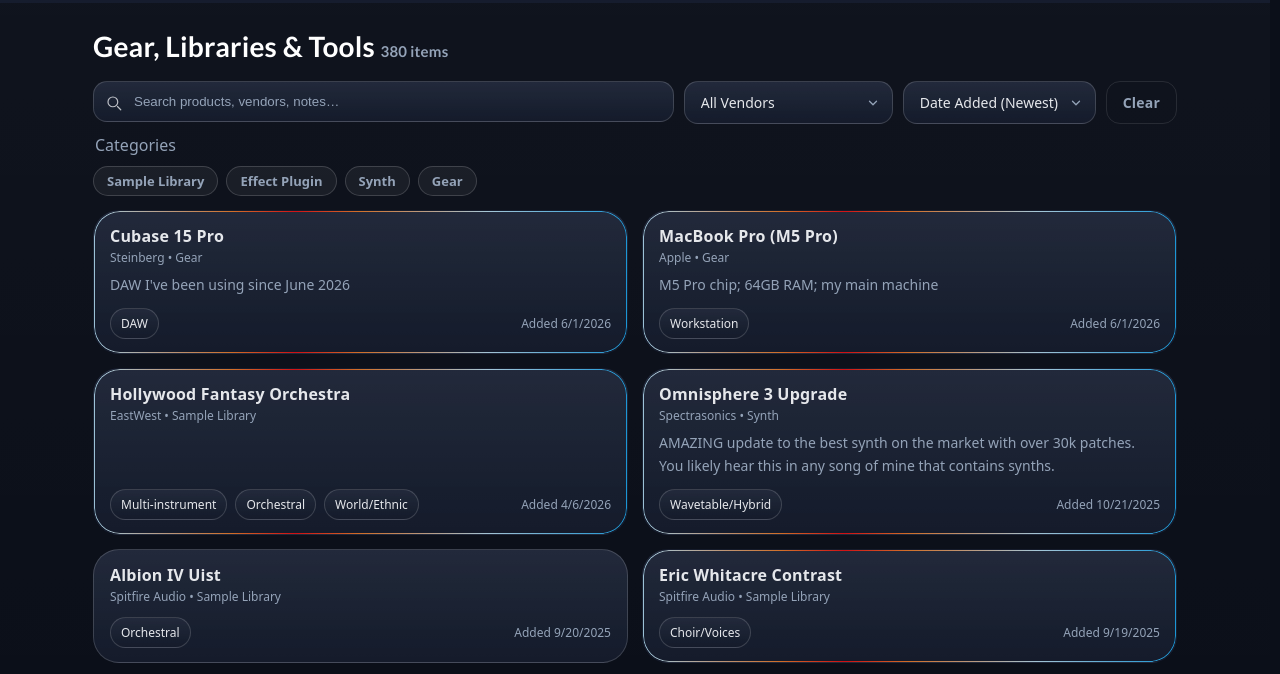
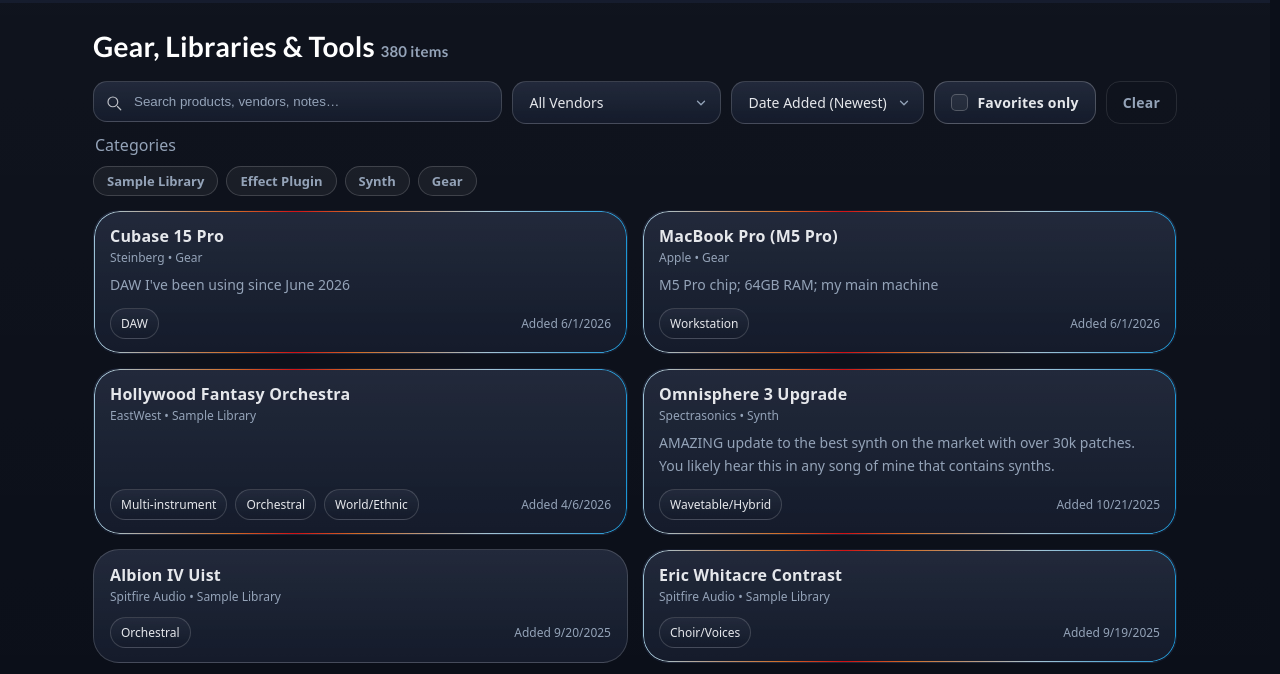
Before and after one commit to PokestirVGM/Pokestir-Website, a plain HTML site: page gearAndSoftware.html in a window 1280 px wide. Both pictures are taken after a click on the button "Clear". Shown: the part 65-739 px from the top of the page. Drawn offline with Linux system fonts and the light colour scheme.

Commit message:
favorites toggle gear

```diff
--- a/gear.css
+++ b/gear.css
@@ -5,8 +5,41 @@
 
 /* ── Search / filter controls ── */
 .controls {
-  display: grid; grid-template-columns: 1fr auto auto auto; gap: 10px;
+  display: grid; grid-template-columns: 1fr auto auto auto auto; gap: 10px;
   margin: 0 0 10px;
+}
+
+/* Favorites-only toggle — a checkbox styled to match .btn's footprint */
+.fav-toggle {
+  display: inline-flex; align-items: center; gap: 9px; cursor: pointer;
+  padding: 11px 16px; border-radius: var(--radius-md);
+  border: 1px solid var(--line-strong); background: var(--surface);
+  color: var(--text); font-size: 14px; font-weight: 700; letter-spacing: .2px;
+  white-space: nowrap; user-select: none;
+  transition: border-color .15s ease, background .15s ease;
+}
+.fav-toggle:hover { border-color: var(--line-bright); }
+.fav-toggle input {
+  position: absolute; width: 1px; height: 1px; padding: 0; margin: -1px;
+  overflow: hidden; clip: rect(0,0,0,0); white-space: nowrap; border: 0;
+}
+.fav-toggle__box {
+  flex: 0 0 auto; width: 17px; height: 17px; border-radius: 5px;
+  border: 1px solid var(--line-strong); background: rgba(255,255,255,.05);
+  display: inline-flex; align-items: center; justify-content: center;
+  transition: background .15s ease, border-color .15s ease;
+}
+.fav-toggle__box::after {
+  content: ""; width: 8px; height: 5px;
+  border-left: 2px solid var(--on-ring); border-bottom: 2px solid var(--on-ring);
+  transform: rotate(-45deg) translate(1px, -1px); opacity: 0;
+}
+.fav-toggle input:checked + .fav-toggle__box {
+  background: var(--ring); border-color: var(--line-bright);
+}
+.fav-toggle input:checked + .fav-toggle__box::after { opacity: 1; }
+.fav-toggle input:focus-visible + .fav-toggle__box {
+  outline: 2px solid var(--ring); outline-offset: 2px;
 }
 
 .search { position: relative; }
--- a/gear.js
+++ b/gear.js
@@ -14,11 +14,12 @@
   const collator = new Intl.Collator(undefined, { sensitivity: "base" });
   const compareText = (a, b) => collator.compare(a || "", b || "");
 
-  const state = { q: "", category: "", vendor: "", sort: "recent", subtags: new Set() };
+  const state = { q: "", category: "", vendor: "", sort: "recent", subtags: new Set(), favOnly: false };
 
   const qEl = document.getElementById("q");
   const vendorSel = document.getElementById("vendor");
   const sortTop = document.getElementById("sortTop");
+  const favOnlyEl = document.getElementById("favOnly");
   const subtagsEl = document.getElementById("subtags");
   const catpillsEl = document.getElementById("catpills");
   const grid = document.getElementById("grid");
@@ -255,6 +256,7 @@
   };
 
   function match(item) {
+    if (state.favOnly && !item.favorite) return false;
     if (state.category && item.tag !== state.category) return false;
     if (state.vendor && item.vendor !== state.vendor) return false;
 
@@ -354,14 +356,20 @@
     state.sort = sortTop.value;
     render();
   });
+  favOnlyEl.addEventListener("change", () => {
+    state.favOnly = favOnlyEl.checked;
+    render();
+  });
 
   document.getElementById("clear").addEventListener("click", () => {
     state.q = "";
     state.category = "";
     state.vendor = "";
+    state.favOnly = false;
     state.subtags.clear();
     qEl.value = "";
     vendorSel.value = "";
+    favOnlyEl.checked = false;
     buildCategoryPills();
     buildSubtags();
     render();
--- a/gearAndSoftware.html
+++ b/gearAndSoftware.html
@@ -56,6 +56,11 @@
         <option value="oldest">Date Added (Oldest)</option>
         <option value="name">Name A-Z</option>
       </select>
+      <label class="fav-toggle">
+        <input type="checkbox" id="favOnly">
+        <span class="fav-toggle__box" aria-hidden="true"></span>
+        Favorites only
+      </label>
       <button class="btn btn-clear" id="clear" type="button">Clear</button>
     </div>
 
```
